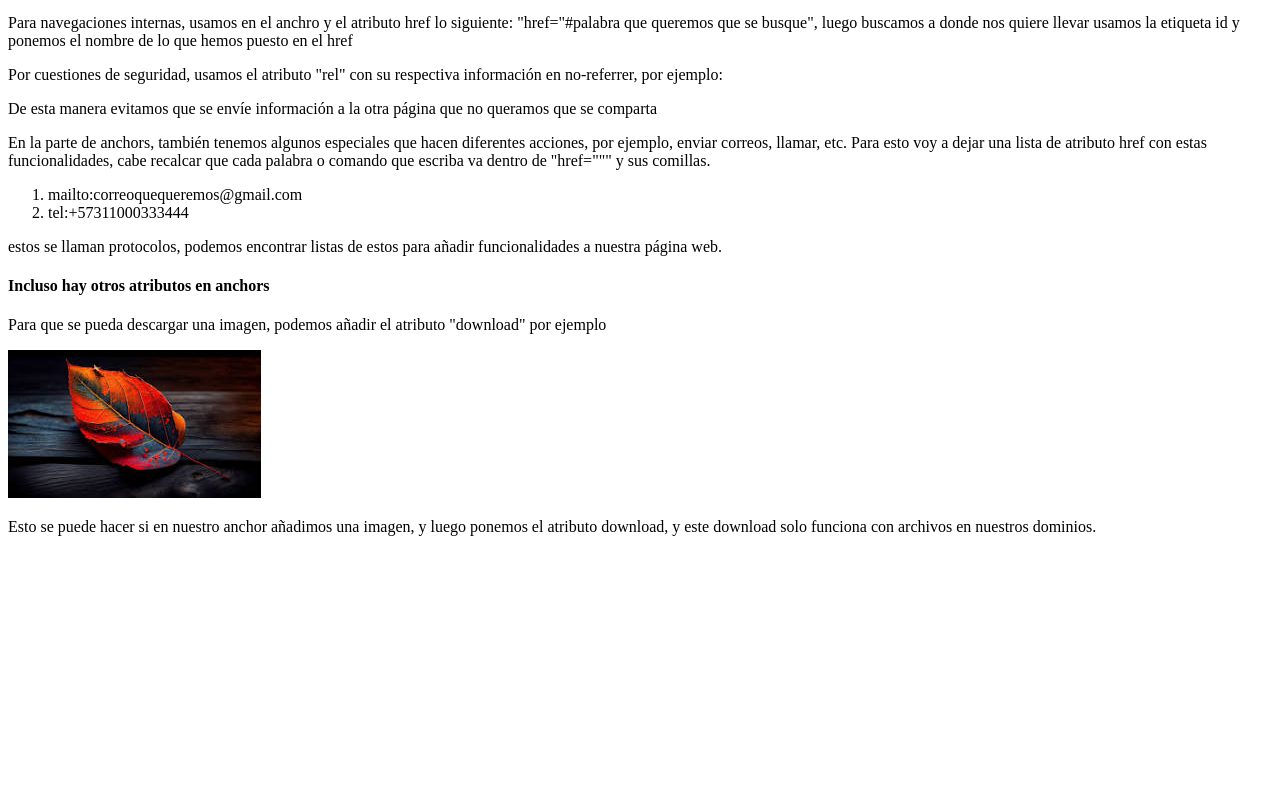
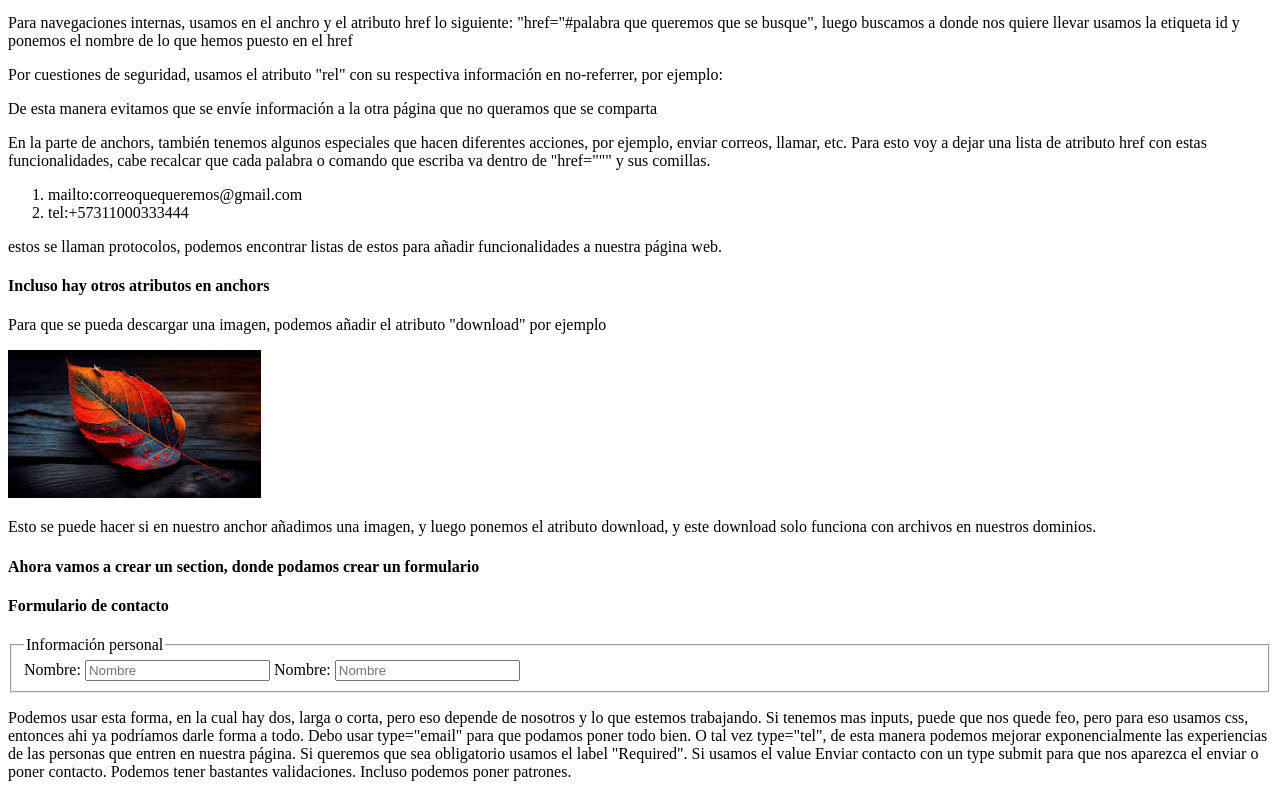
Before and after one commit to kenethdeveloper/developer-progress, a plain HTML site: page index-course.html in a window 1280 px wide. Shown: the part 2583-3380 px from the top of the page. Before the commit the page ends 3135 px from the top, so only its background shows below. Drawn offline with Linux system fonts and the light colour scheme.

Commit message:
subida de formularios a html

```diff
--- a/index-course.html
+++ b/index-course.html
@@ -198,6 +198,23 @@
   <p>Esto se puede hacer si en nuestro anchor añadimos una imagen, y luego ponemos el atributo download, y este download solo funciona con archivos en nuestros dominios.</p>
 </div>
 </article>
+<h4>Ahora vamos a crear un section, donde podamos crear un formulario</h4>
+<section>
+  <h4>Formulario de contacto</h4>
+  <form method="post" action="/">
+    <fieldset>
+      <legend>Información personal
+      </legend>
+      <label for="name">Nombre:
+        <input type="text" name="name" placeholder="Nombre">
+      </label>
+      <label for="name">Nombre:
+        <input type="text" name="name" placeholder="Nombre">
+      </label>
+    </fieldset>
+  </form>
+  <p>Podemos usar esta forma, en la cual hay dos, larga o corta, pero eso depende de nosotros y lo que estemos trabajando. Si tenemos mas inputs, puede que nos quede feo, pero para eso usamos css, entonces ahi ya podríamos darle forma a todo. Debo usar type="email" para que podamos poner todo bien. O tal vez type="tel", de esta manera podemos mejorar exponencialmente las experiencias de las personas que entren en nuestra página. Si queremos que sea obligatorio usamos el label "Required". Si usamos el value Enviar contacto con un type submit para que nos aparezca el enviar o poner contacto. Podemos tener bastantes validaciones. Incluso podemos poner patrones.</p>
+</section>
   </body>
 </main>
 </html>
```
